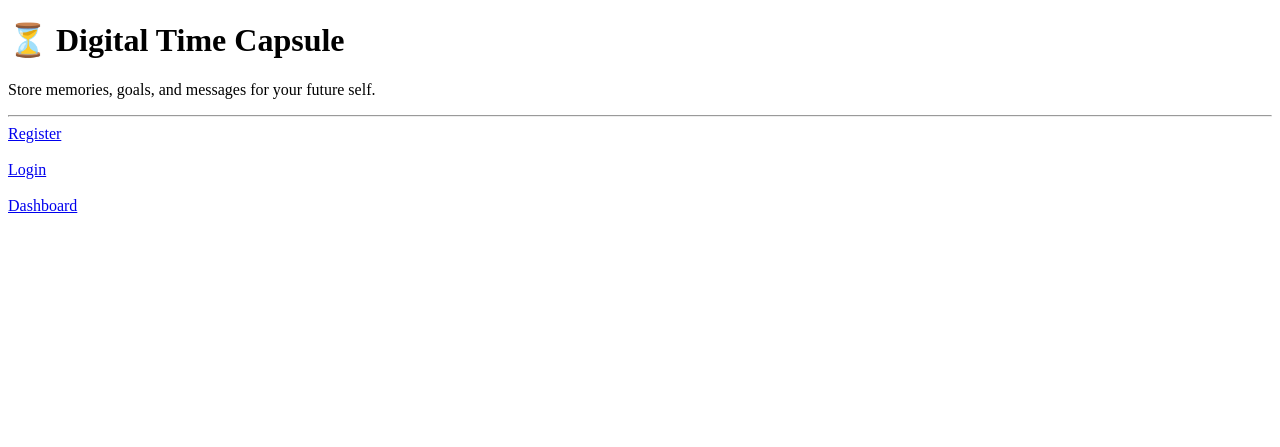
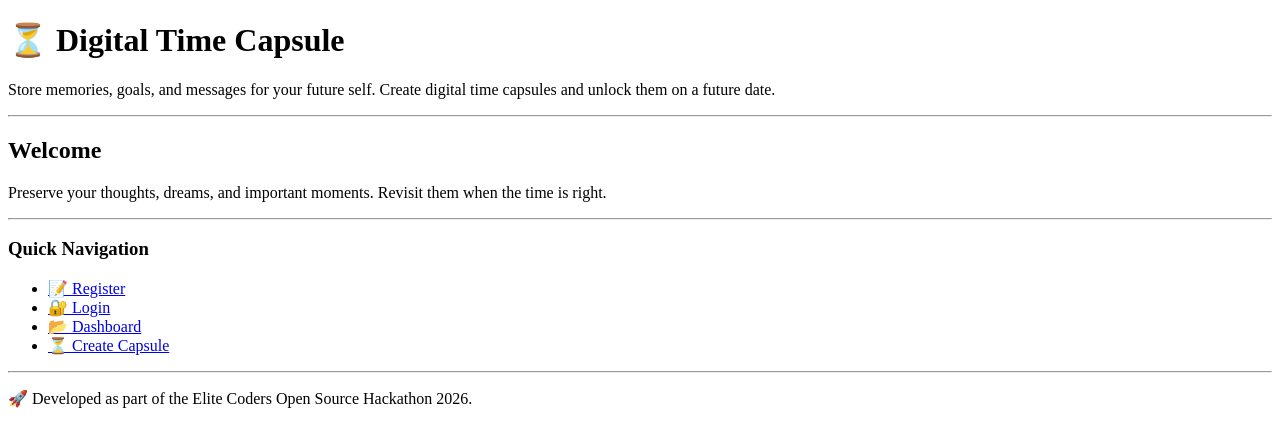
Before and after one commit to arpi167/digital-time-capsule, a Flask app: page / in a window 1280 px wide. Shown: the top 447 px of the page. Run offline with Flask 3, Linux system fonts and the light colour scheme.

Commit message:
Improve home page design

```diff
--- a/templates/home.html
+++ b/templates/home.html
@@ -1,21 +1,40 @@
-<!DOCTYPE html>
-<html>
-<head>
+<!doctype html>
+<html lang="en">
+  <head>
+    <meta charset="UTF-8" />
+    <meta name="viewport" content="width=device-width, initial-scale=1.0" />
     <title>Digital Time Capsule</title>
-</head>
-<body>
-
+  </head>
+  <body>
     <h1>⏳ Digital Time Capsule</h1>
 
-    <p>Store memories, goals, and messages for your future self.</p>
+    <p>
+      Store memories, goals, and messages for your future self. Create digital
+      time capsules and unlock them on a future date.
+    </p>
 
-    <hr>
+    <hr />
 
-    <a href="/register">Register</a><br><br>
+    <h2>Welcome</h2>
 
-    <a href="/login">Login</a><br><br>
+    <p>
+      Preserve your thoughts, dreams, and important moments. Revisit them when
+      the time is right.
+    </p>
 
-    <a href="/dashboard">Dashboard</a>
+    <hr />
 
-</body>
+    <h3>Quick Navigation</h3>
+
+    <ul>
+      <li><a href="/register">📝 Register</a></li>
+      <li><a href="/login">🔐 Login</a></li>
+      <li><a href="/dashboard">📂 Dashboard</a></li>
+      <li><a href="/create-capsule">⏳ Create Capsule</a></li>
+    </ul>
+
+    <hr />
+
+    <p>🚀 Developed as part of the Elite Coders Open Source Hackathon 2026.</p>
+  </body>
 </html>
```
